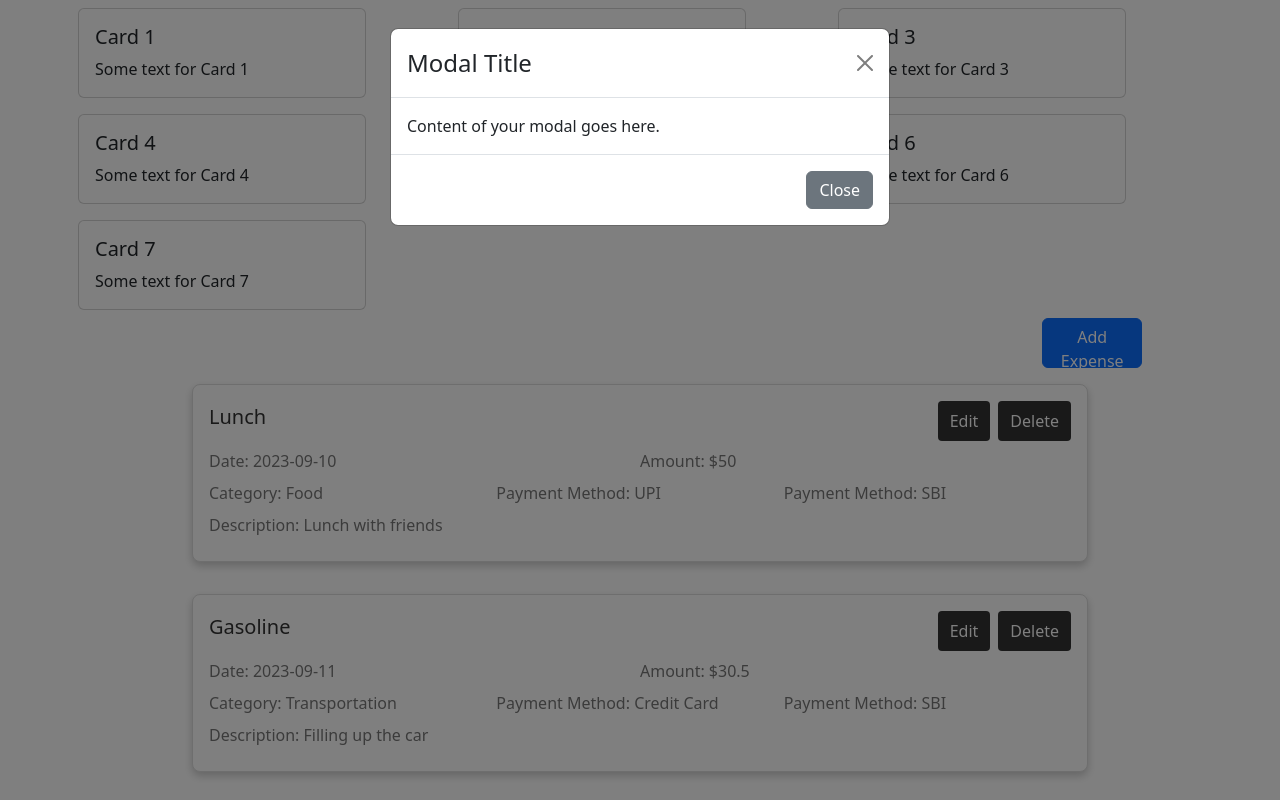
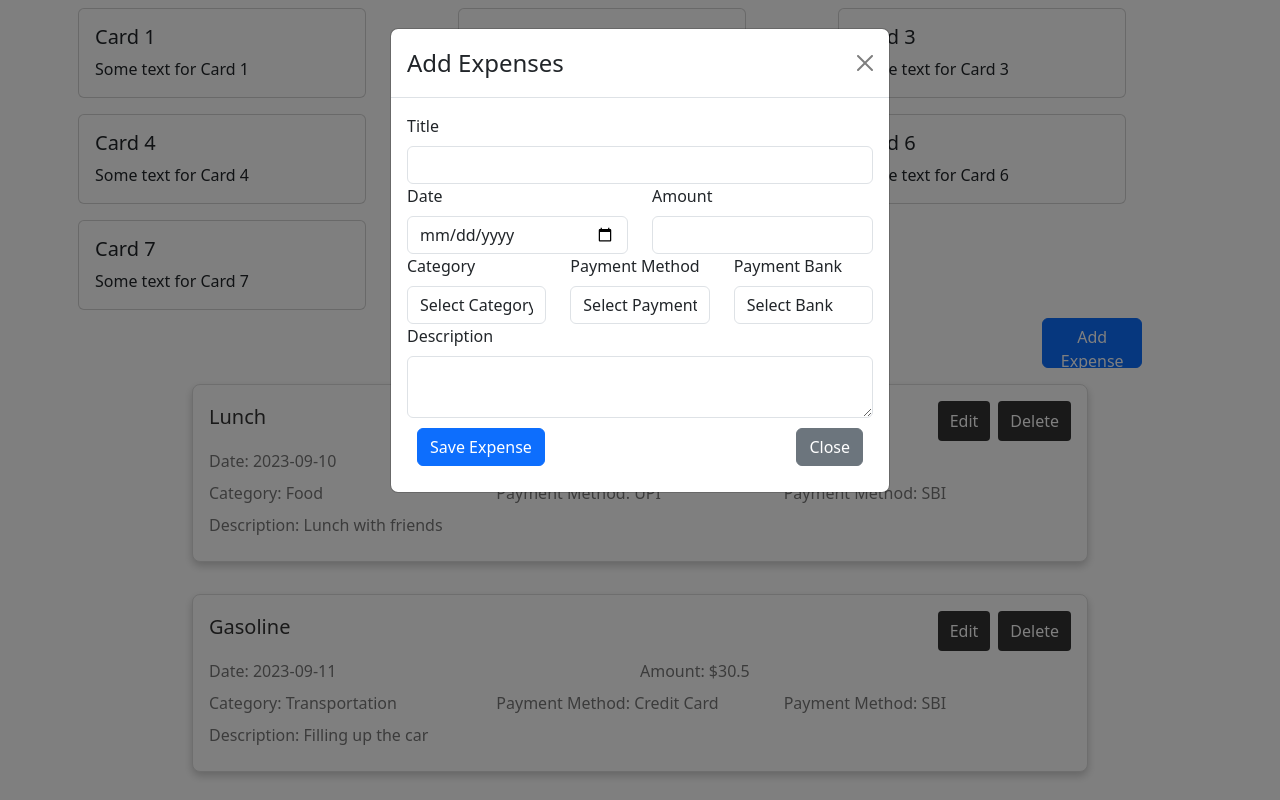
Before and after one commit to Dipronil1998/expense-tracker-MERN, a React (Create React App) app in the folder client/: page / in a window 1280 px wide. Both pictures are taken after a click on the button "Add Expense". Shown: the top 800 px of the page. Built offline with nearby package versions, Linux system fonts and the light colour scheme.

Commit message:
modal field added

```diff
--- /dev/null
+++ b/client/src/assets/css/ExpenseModal.css
@@ -0,0 +1,9 @@
+.buttons-container {
+    display: flex;
+    justify-content: space-between; /* Add space between the buttons */
+    padding: 10px; /* Add padding to all sides of the button container */
+  }
+
+  .save-button {
+    margin-right: 10px; /* Add margin to the right of the Save button for spacing */
+  }
--- a/client/src/components/AddExpenseButton.js
+++ b/client/src/components/AddExpenseButton.js
@@ -1,13 +1,13 @@
 import React, { useState } from 'react';
 import { Button } from 'react-bootstrap';
-import ExpenseModal from './ExpenseModal'; // Import the ExpenseModal component
+import ExpenseModal from './ExpenseModal';
 
 const buttonStyle = {
   justifyContent: 'flex-end',
   alignItems: 'flex-end',
   display: 'flex',
   flexDirection: 'row',
-  marginRight: '5%', // Reduce the margin-right
+  marginRight: '5%',
 };
 
 const AddExpenseButton = () => {
--- a/client/src/components/ExpenseModal.js
+++ b/client/src/components/ExpenseModal.js
@@ -1,21 +1,128 @@
 import React from 'react';
-import { Modal, Button } from 'react-bootstrap';
+import { Modal, Button, Form } from 'react-bootstrap';
+import "../assets/css/ExpenseModal.css"
 
 const ExpenseModal = ({ show, handleClose }) => {
   return (
     <Modal show={show} onHide={handleClose}>
       <Modal.Header closeButton>
-        <Modal.Title>Modal Title</Modal.Title>
+        <Modal.Title>Add Expenses</Modal.Title>
       </Modal.Header>
       <Modal.Body>
-        Content of your modal goes here.
+        <Form>
+          <Form.Group controlId="title">
+            <Form.Label>Title</Form.Label>
+            <Form.Control
+              type="text"
+              name="title"
+              // value={title}
+              // onChange={handleChange}
+              required
+            />
+          </Form.Group>
+
+          <div className="row">
+            <div className="col">
+              <Form.Group controlId="date">
+                <Form.Label>Date</Form.Label>
+                <Form.Control
+                  type="date"
+                  name="date"
+                  placeholder="yyyy-MM-dd"
+                  pattern="\d{4}-\d{2}-\d{2}"
+                  title="Please use the yyyy-MM-dd format"
+                  // value={date}
+                  // onChange={handleChange}
+                />
+              </Form.Group>
+            </div>
+            <div className="col">
+              <Form.Group controlId="amount">
+                <Form.Label>Amount</Form.Label>
+                <Form.Control
+                  type="number"
+                  name="amount"
+                  // value={amount}
+                  // onChange={handleChange}
+                  required
+                />
+              </Form.Group>
+            </div>
+          </div>
+
+          {/* Row 3: Category, Payment Method, and Payment Bank */}
+          <div className="row">
+            <div className="col">
+              <Form.Group controlId="category">
+                <Form.Label>Category</Form.Label>
+                <Form.Control
+                  as="select"
+                  name="category"
+                  // value={category}
+                  // onChange={handleChange}
+                  required
+                >
+                  <option value="">Select Category</option>
+                  <option value="stock">Stock</option>
+                  <option value="mutual fund">Mutual Fund</option>
+                  <option value="self">Self</option>
+                  <option value="other">Other</option>
+                </Form.Control>
+              </Form.Group>
+            </div>
+            <div className="col">
+              <Form.Group controlId="paymentMethod">
+                <Form.Label>Payment Method</Form.Label>
+                <Form.Control
+                  as="select"
+                  name="paymentMethod"
+                  // value={paymentMethod}
+                  // onChange={handleChange}
+                  required
+                >
+                  <option value="">Select Payment Method</option>
+                  <option value="UPI">UPI</option>
+                  <option value="Credit Card">Credit Card</option>
+                </Form.Control>
+              </Form.Group>
+            </div>
+            <div className="col">
+              <Form.Group controlId="paymentBank">
+                <Form.Label>Payment Bank</Form.Label>
+                <Form.Control
+                  as="select"
+                  name="paymentBank"
+                // value={paymentBank}
+                // onChange={handleChange}
+                >
+                  <option value="">Select Bank</option>
+                  <option value="SBI">SBI</option>
+                  <option value="ICICI">ICICI</option>
+                </Form.Control>
+              </Form.Group>
+            </div>
+          </div>
+
+          {/* Row 4: Description */}
+          <Form.Group controlId="description">
+            <Form.Label>Description</Form.Label>
+            <Form.Control
+              as="textarea"
+              name="description"
+            // value={description}
+            // onChange={handleChange}
+            />
+          </Form.Group>
+          <div className="buttons-container">
+            <Button variant="primary" type="submit" className="save-button">
+              Save Expense
+            </Button>
+            <Button variant="secondary" onClick={handleClose} className="close-button">
+              Close
+            </Button>
+          </div>
+        </Form>
       </Modal.Body>
-      <Modal.Footer>
-        <Button variant="secondary" onClick={handleClose}>
-          Close
-        </Button>
-        {/* Add additional buttons or actions here */}
-      </Modal.Footer>
     </Modal>
   );
 };
--- /dev/null
+++ b/client/src/components/FormRow.js
@@ -0,0 +1,12 @@
+import React from 'react'
+
+function FormRow({ type, name, value, handelChange, labelText, disabled=false }) {
+    return (
+        <div className='form-row'>
+            <label htmlFor={name} className='form-label'>{labelText || name}</label>
+            <input type={type} value={value} onChange={handelChange} name={name} className='form-input' disabled={disabled}></input>
+        </div>
+    )
+}
+
+export default FormRow
--- /dev/null
+++ b/client/src/components/FormRowSelect.js
@@ -0,0 +1,29 @@
+import React from 'react'
+
+const FormRowSelect = ({ labelText, name, value, handelChange, list }) => {
+  return (
+    <div className='form-row'>
+      <label htmlFor={name} className='form-label'>
+        {labelText || name}
+      </label>
+      <select
+        name={name}
+        value={value}
+        onChange={handelChange}
+        className='form-select'
+      >
+        {list.map((itemValue, index) => {
+          return (
+            <option key={index} value={itemValue}>
+              {itemValue}
+            </option>
+          )
+        })}
+      </select>
+    </div>
+  )
+}
+
+
+
+export default FormRowSelect
--- a/client/src/components/index.js
+++ b/client/src/components/index.js
@@ -2,10 +2,14 @@ import Expense from './Expense';
 import AddExpenseButton from './AddExpenseButton';
 import ExpenseCards from './ExpenseCards';
 import ExpenseList from './ExpenseList';
+import FormRow from './FormRow';
+import FormRowSelect from './FormRowSelect';
 
 export {
     Expense,
     AddExpenseButton,
     ExpenseCards,
-    ExpenseList
+    ExpenseList,
+    FormRow,
+    FormRowSelect
 }
```
